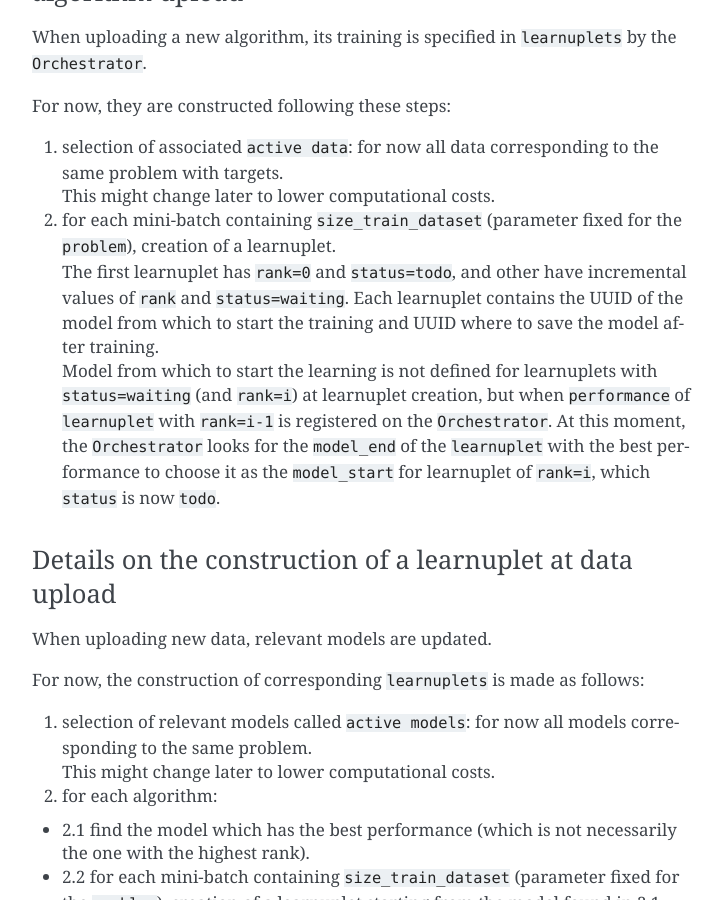
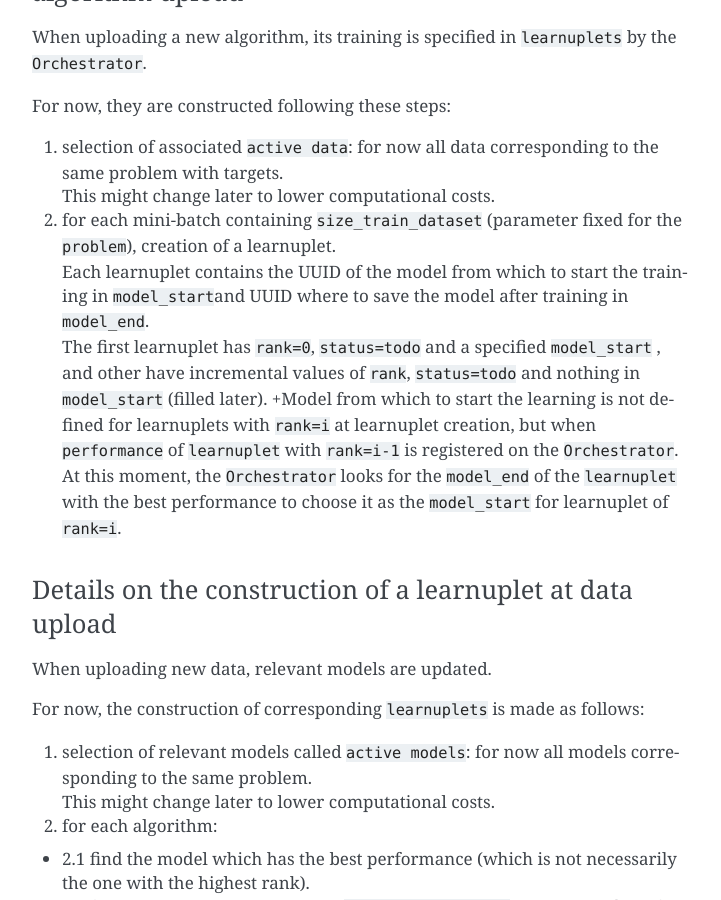
Before and after one commit to MorpheoOrg/morpheo-orchestrator, a Sphinx documentation site: the page built from docs/modules/collections.md, in a window 1280 px wide and 900 px high, scrolled down 1725 px. Shown: the whole window, without its empty margins (388-1109 px from the left). Built offline with Sphinx 7.4.7, drawn with Linux system fonts in a browser that asks for light colours; pages that are not in the unit, such as notebooks, are missing from menus.

Commit message:
building and pushing docs

```diff
--- a/docs/modules/collections.md
+++ b/docs/modules/collections.md
@@ -44,9 +44,11 @@ For now, they are constructed following these steps:
 1. selection of associated `active data`: for now all data corresponding to the same problem with targets.
 This might change later to lower computational costs.
 2. for each mini-batch containing `size_train_dataset` (parameter fixed for the `problem`), creation of a learnuplet.
-The first learnuplet has `rank=0` and `status=todo`, and other have incremental values of `rank` and `status=waiting`.
-Each learnuplet contains the UUID of the model from which to start the training and UUID where to save the model after training.
-Model from which to start the learning is not defined for learnuplets with `status=waiting` (and `rank=i`) at learnuplet creation, but when `performance` of `learnuplet` with `rank=i-1` is registered on the `Orchestrator`. At this moment, the `Orchestrator` looks for the `model_end` of the `learnuplet` with the best performance to choose it as the `model_start` for learnuplet of `rank=i`, which `status` is now `todo`.
+Each learnuplet contains the UUID of the model from which to start the training in `model_start`and UUID where to save the model after training in `model_end`.
+The first learnuplet has `rank=0`, `status=todo` and a specified `model_start`
+, and other have incremental values of `rank`, `status=todo` and nothing in `model_start` (filled later).
++Model from which to start the learning is not defined for learnuplets with `rank=i` at learnuplet creation, but when `performance` of `learnuplet` with `rank=i-1` is registered on the `Orchestrator`. At this moment, the `Orchestrator` looks for the `model_end` of the `learnuplet` with the best performance to choose it as the `model_start` for learnuplet of `rank=i`.
+
 
 #### <a name="learnuplet_construction_data"></a> Details on the construction of a learnuplet at data upload
 
```
Also changed, not shown: 7 other files.
